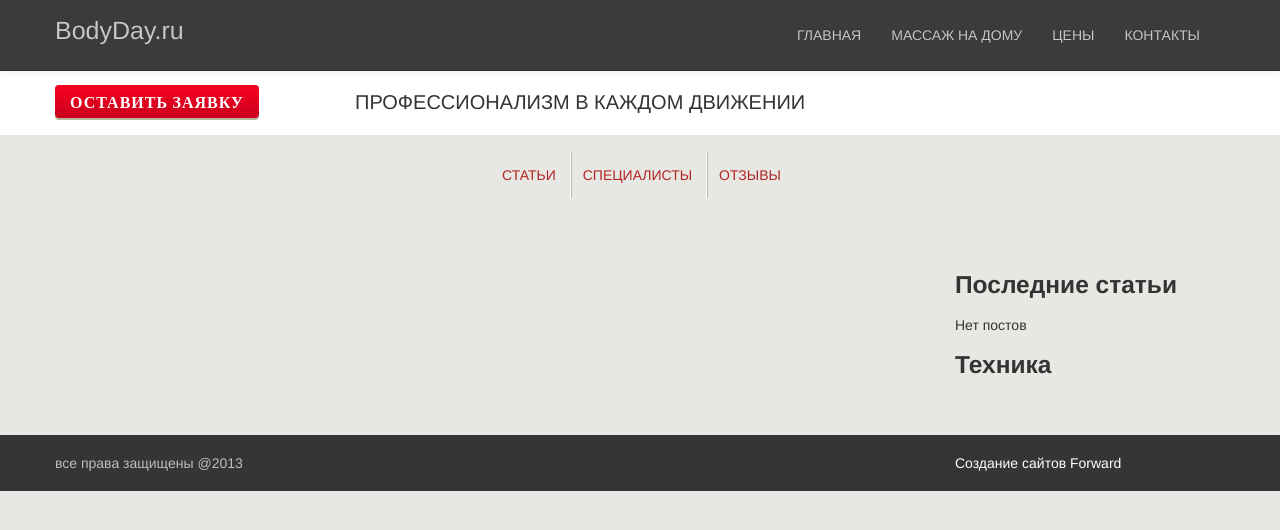
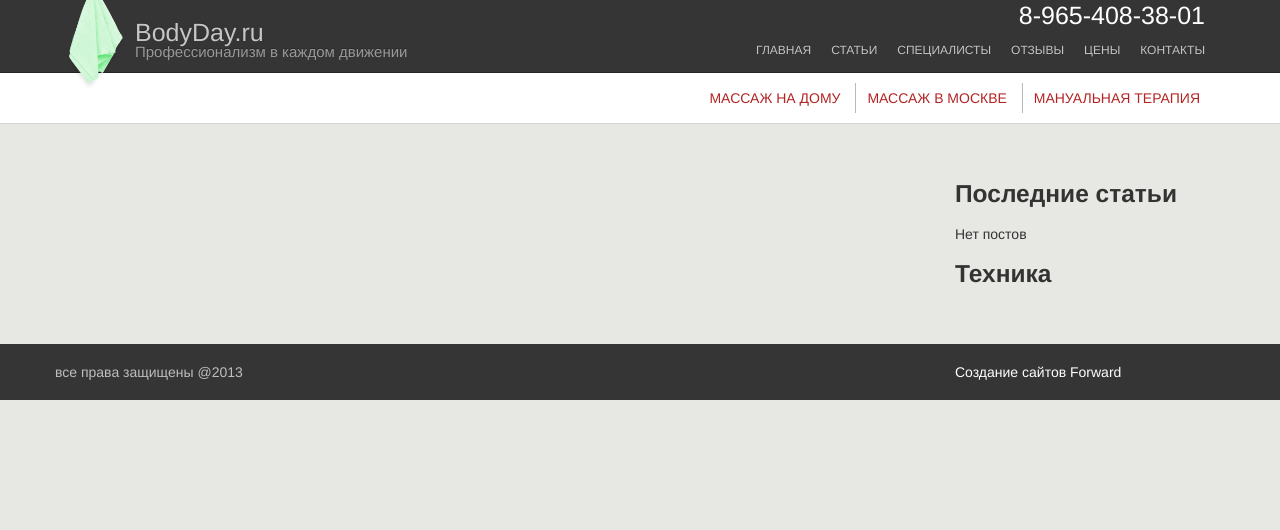
Before and after one commit to greenteamer/new-bodyday, a Django app: template blog/templates/blog/detail.html in a window 1280 px wide. Shown: the top 530 px of the page. Run offline with Django 3.2, Linux system fonts and the light colour scheme; the template is opened without the code that fills it, so the values that code supplies are empty; some libraries are stand-ins or nearby versions.

Commit message:
переделал структуру меню

```diff
--- a/blog/templates/blog/base.html
+++ b/blog/templates/blog/base.html
@@ -56,43 +56,62 @@
 <body>
 
     <!--navigation-->
-    <div class="navbar navbar-inverse navbar-fixed-top">
+    <div class="navbar navbar-inverse navbar-static-top">
         <div class="navbar-inner my_navbar_inner">
             <div class="container">
-                <div class="brand my_brand"><a href="{% url 'home' %}">BodyDay.ru</a></div>
+                <div class="brand my_brand">
+                    <img src="{{STATIC_URL}}themeBodyDay/images/logo.png" alt=""/>
+                    <div class="brand_right">
+                        <a href="{% url 'home' %}">BodyDay.ru</a>
+                        <div class="top_slogan">Профессионализм в каждом движении</div>
+                    </div>
+                </div>
+                <div class="top_menu">
+                    <div class="phone">
+                        <span>8-965-408-38-01</span>
+                    </div>
                     <ul class="nav my_nav">
                         <li><a href="{% url 'home' %}">Главная</a></li>
-                    <li><a href="{% url 'page:list' %}massazh-na-domu">массаж на дому</a></li>
+                        <li><a href="{% url 'post:list' %}">Статьи</a></li>
+                        <li><a href="{% url 'experts:list' %}">Специалисты</a></li>
+                        <li><a class="" href="/review">Отзывы</a></li>
                         <li><a href="{% url 'page:list' %}tseny">цены</a></li>
                         <li><a href="{% url 'page:list' %}kontakty">Контакты</a></li>
                     </ul>
                 </div>
             </div>
         </div>
+    </div>
 
-    <!--header-->
-    {% block header %}{% endblock %}
-    <!--top content-->
+
+    <!--submenu-->
     <div class="top_content">
         <div class="container">
-                {% block top_content %}{% endblock %}
-        </div>
-    </div>
-
-    <!--sub menu-->
+            {% block top_content %}
                 <div class="submenu">
-        <div class="container">
                     <div class="row">
                         <div class="span12">
                             {% block submenu %}
                                 <div class="sub_nav">
-                            <span class="sub_nav_first"><a href="{% url 'page:list' %}">Статьи</a></span>
-                            <span><a href="{% url 'experts:list' %}">Специалисты</a></span>
-                            <span class="sub_nav_last"><a class="" href="/review">Отзывы</a></span>
+                                    <span class="sub_nav_first"><a href="{% url 'page:list' %}massazh-na-domu">Массаж на дому</a></span>
+                                    <span><a href="{% url 'page:list' %}massazh-v-moskve">Массаж в Москве</a></span>
+                                    <span class="sub_nav_last"><a class="" href="{% url 'page:list' %}manualnaya-terapiya">Мануальная терапия</a></span>
                                 </div>
                         {% endblock %}
                         </div>
                     </div>
+                </div>
+            {% endblock %}
+        </div>
+    </div>
+
+    <!--header-->
+    {% block header %}{% endblock %}
+
+    <!--top content-->
+    <div class="white_line">
+        <div class="container">
+                {% block white_line %}{% endblock %}
         </div>
     </div>
 
--- a/blog/templates/blog/detail.html
+++ b/blog/templates/blog/detail.html
@@ -4,13 +4,7 @@
     <meta name="description" content="{{ post.description }}" >
     <meta name ="keywords" content="{{ post.keywords }}">
 {% endblock %}
-<!--top content-->
-{% block top_content %}
-    <div class="row">
-        <div class="span3"><a id="popup" class="button2" href="/contact">Оставить заявку</a></div>
-        <div class="span9 slogan">Профессионализм в каждом движении</div>
-    </div>
-{% endblock %}
+
 <!--block content-->
 {% block content %}
     <div class="row">
--- a/static/themeBodyDay/css/global.css
+++ b/static/themeBodyDay/css/global.css
@@ -9,7 +9,7 @@
 /*}*/
 
 body {
-    padding-top: 70px;
+    /*padding-top: 70px;*/
     background: #e7e8e3;
 }
 
@@ -241,10 +241,10 @@ a.button2.green:hover {
     max-height: 261px;
 }
 
-.navbar-fixed-top .navbar-inner.my_navbar_inner {
+.navbar-static-top .navbar-inner.my_navbar_inner {
     background: #353535;
-    padding:10px 0;
-    opacity: 0.97;
+    /*padding:10px 0;*/
+    /*opacity: 0.97;*/
 }
 
 .my_header_content {
@@ -253,15 +253,27 @@ a.button2.green:hover {
 
 .nav.my_nav {
     padding:5px 0;
-    float: right;
 }
 
 .my_nav li a {
     text-transform: uppercase;
+    padding: 5px 10px!important;
+    font-size: 12px;
 }
 
 .brand.my_brand {
     font-size: 25px;
+    margin-top: 12px;
+}
+
+.my_brand img {
+    position: absolute;
+    width: 80px;
+    top:-15px;
+}
+
+.brand_right {
+    padding: 0 0 0 80px;
 }
 
 .container.my_container {
@@ -271,11 +283,13 @@ a.button2.green:hover {
 
 .top_content {
     background: #fff;
-    padding: 15px 0;
+    border-bottom: 1px solid #D4D4D4;
+    /*padding: 15px 0;*/
 }
 
 .midle_slogan {
     text-align: right;
+    padding: 5px 0;
 }
 
 .slogan {
@@ -462,7 +476,7 @@ input#id_honeypot {
 
 /*sub_nav*/
 .submenu {
-    text-align: center;
+    text-align: right;
 }
 
 .submenu a {
@@ -472,16 +486,20 @@ input#id_honeypot {
 }
 
 .submenu a:hover {
+    color: #2D2D2D;
+}
+
+.submenu a:hover {
     text-decoration: none;
 }
 
 .sub_nav {
-    margin: 20px 0;
-    padding: 10px 0;
+    margin: 5px 0;
+    padding: 10px 15px;
 }
 
 .sub_nav span {
-    padding: 15px 10px 15px 13px;
+    padding: 7px 10px 7px 13px;
     background: url(../images/line_ver.gif) repeat-y 0%;
 }
 
@@ -502,3 +520,24 @@ input#id_honeypot {
 .footer a {
     color: #fff;
 }
+
+/*white_line*/
+.white_line {
+    background: #fff;
+}
+
+.phone {
+    color: #fff;
+    text-align: right;
+    padding: 5px 10px;
+    margin-right: 10px;
+    font-size: 25px;
+}
+
+.top_menu {
+    float: right;
+}
+
+.top_slogan {
+    font-size: 15px;
+}
```
Also changed, not shown: blog/templates/blog/expertlist.html (+1 -7 lines), blog/templates/blog/home.html (+9 -4 lines), blog/templates/blog/list.html (+0 -7 lines), blog/templates/blog/page.html (+1 -7 lines), blog/templates/blog/pagedetail.html (+0 -7 lines), blog/templates/blog/review.html (+7 -7 lines), static/themeBodyDay/images/logo.png (added). Lines whose indentation alone changed are shown as unchanged.
